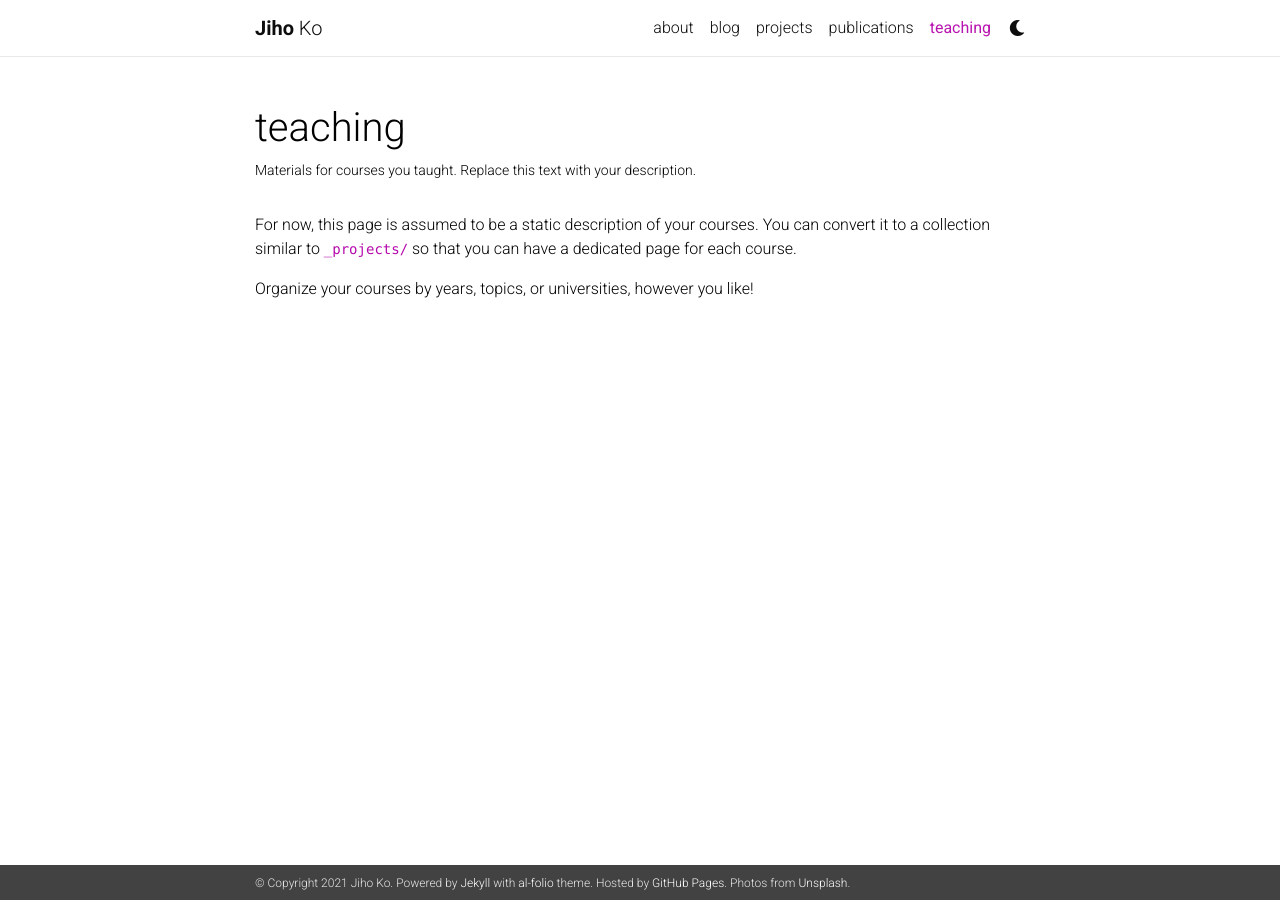
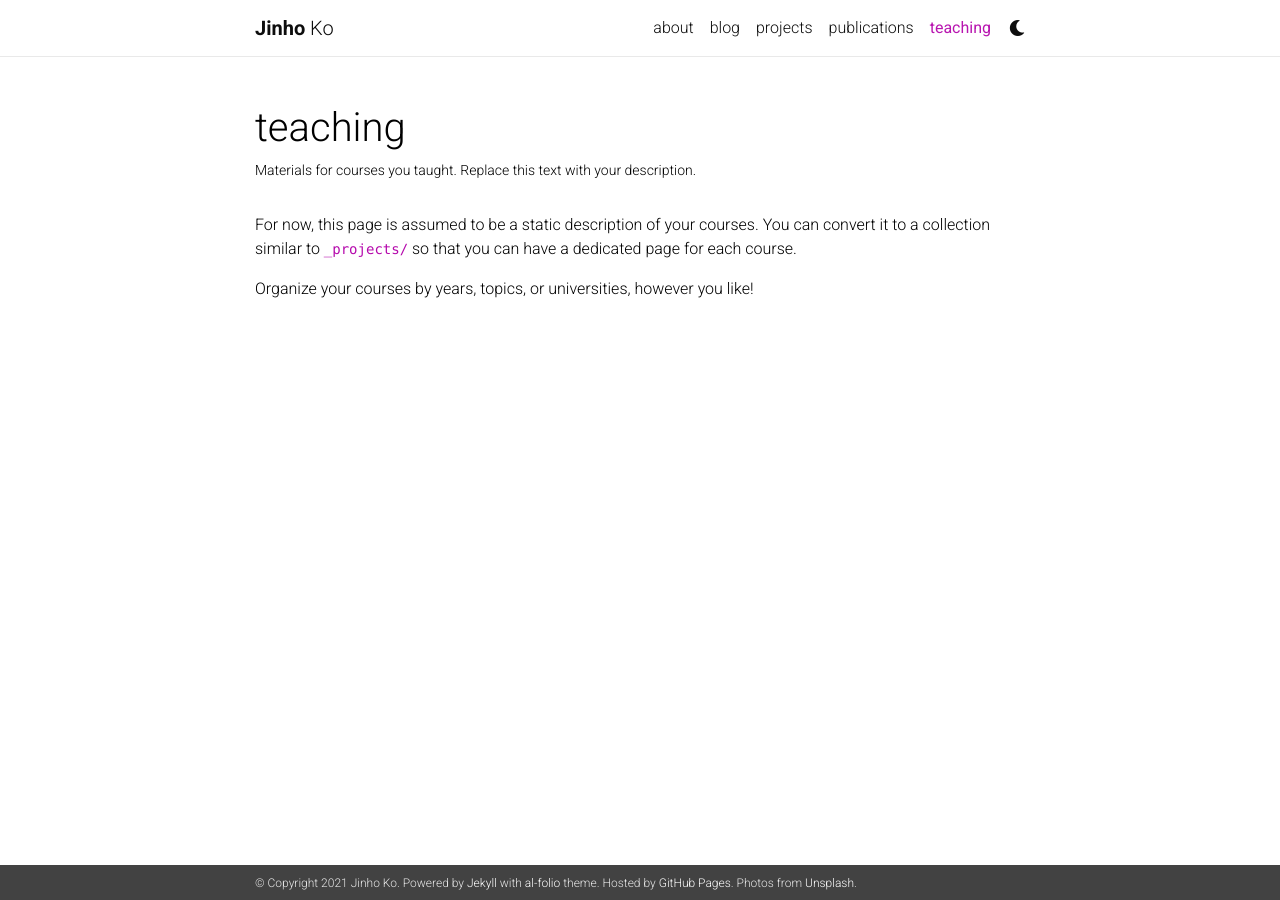
Before and after one commit to dgggit/dgggit.github.com, a Jekyll site: the page built from _pages/teaching.md, in a window 1280 px wide. Built offline with Jekyll 4.4.1, drawn with Linux system fonts in a browser that asks for light colours; nearby versions of some CDN libraries; a style sheet for code colours, icons or effects is not loaded.

Commit message:
apply name

```diff
--- a/_config.yml
+++ b/_config.yml
@@ -3,7 +3,7 @@
 # -----------------------------------------------------------------------------
 
 title: blank # the website title (if blank, full name will be used instead)
-first_name: Jiho
+first_name: Jinho
 last_name: Ko
 email: you@example.com
 description: > # the ">" symbol means to ignore newlines until "footer_text:"
```
